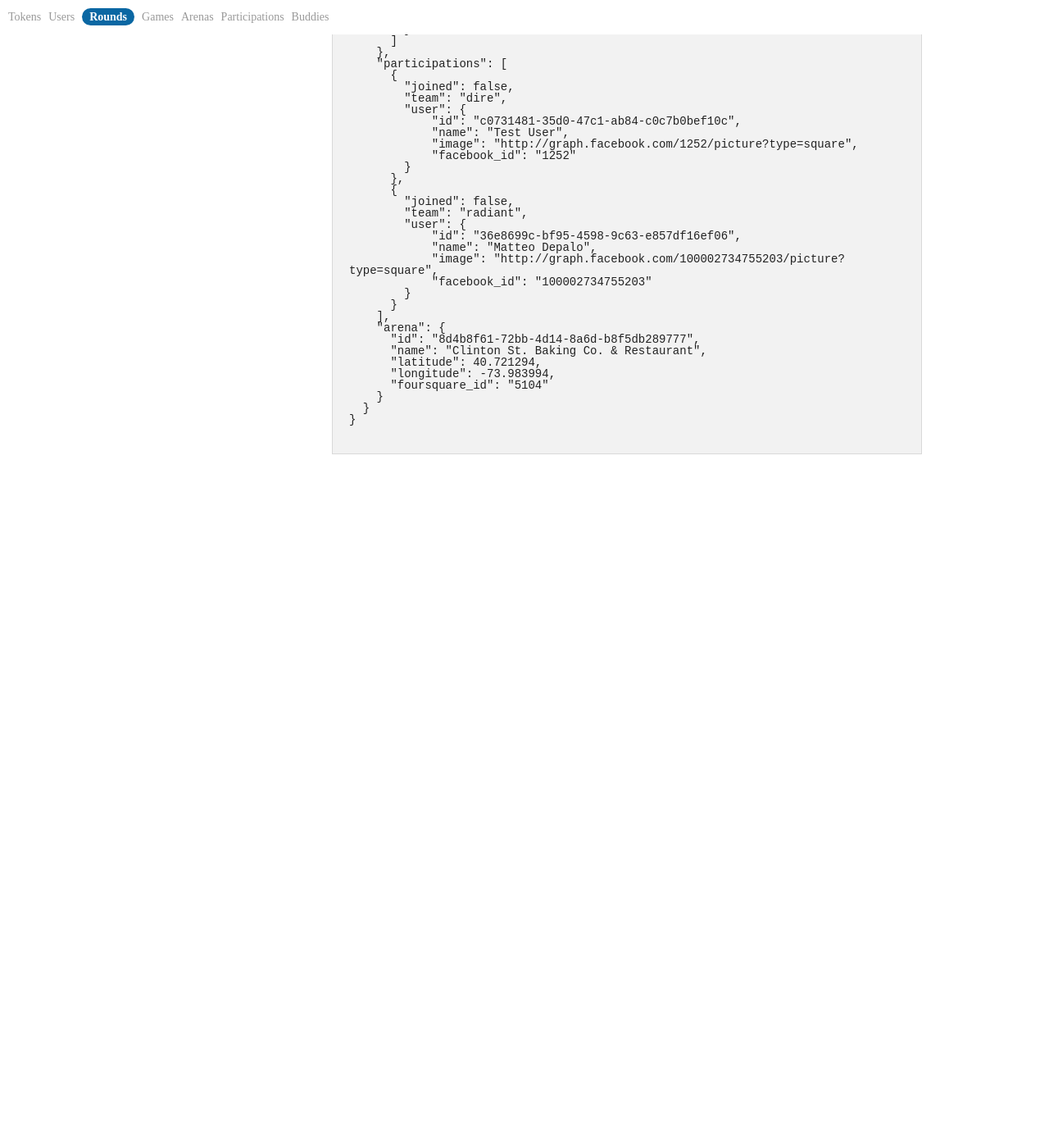
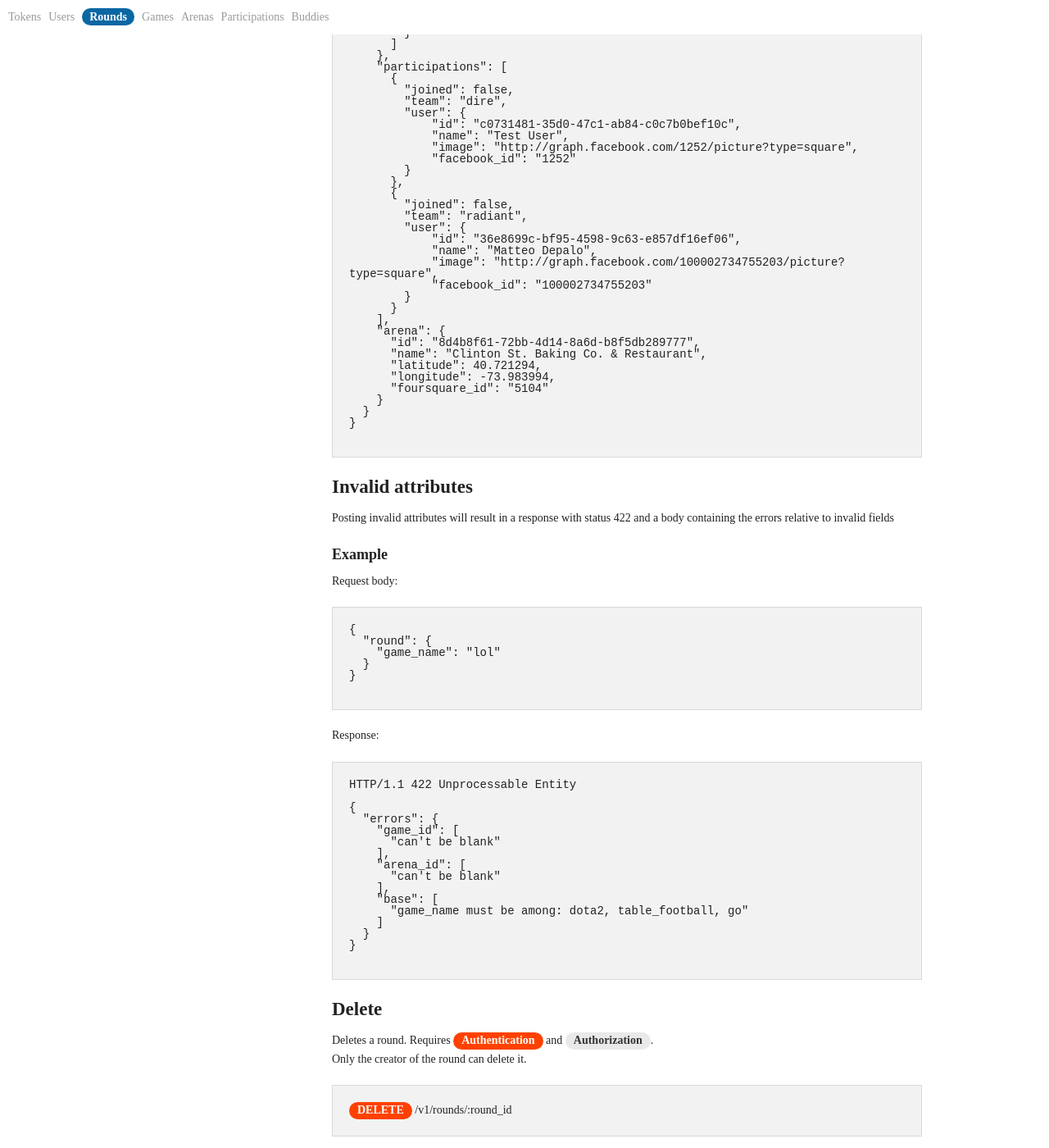
Before and after one commit to matteodepalo/playround-developer, a Jekyll site: the page built from index.html, in a window 1280 px wide and 1400 px high, scrolled down 6085 px. Shown: the whole window at 82% size. Built offline with Jekyll 4.4.1, drawn with Linux system fonts in a browser that asks for light colours; some web fonts are replaced; before the commit the page ends 6709 px from its top, so only the background shows below that; some of the changed text lies outside the part shown.

Commit message:
Added rounds DELETE and POST invalid attributes

```diff
--- a/_includes/basics.html
+++ b/_includes/basics.html
@@ -54,7 +54,7 @@ HTTP/1.1 422 Unprocessable Entity
     <h3>Unauthorized</h3>
 
     <p>
-      Some requests require authentication and they will be marked in the documentation with the <span class="round alert label">Authentication</span> label.<br/>
+      Some requests require authentication and they will be marked in the documentation with the <span class="authentication">Authentication</span> label.<br/>
       If an authentication token is not provided the server will respond with the 401 status code and the following body
     </p>
 
@@ -79,7 +79,7 @@ HTTP/1.1 422 Unprocessable Entity
     <h3>Forbidden</h3>
 
     <p>
-      Some requests require authorization. For example only the round creator can use the PATCH /rounds/:id endpoint. Requests requiring authorization will be marked with the <span class="round secondary label">Authorization</span> label along with a list of users who can access that endpoint.<br/>
+      Some requests require authorization. For example only the round creator can use the PATCH /rounds/:id endpoint. Requests requiring authorization will be marked with the <span class="authorization">Authorization</span> label along with a list of users who can access that endpoint.<br/>
       If the current user is not authorized to perform that request the server will respond with the 403 status code and no body.
     </p>
   </section>
--- a/_includes/rounds.html
+++ b/_includes/rounds.html
@@ -39,10 +39,13 @@ HTTP/1.1 200 Success
   </div>
 
   <h4>Create</h4>
-  <p>Starts a new round</p>
+  <p>
+    Starts a new round.<br/>
+
+    Requires <span class="authentication">Authentication</span>.<br/>
+  </p>
 
   <div class="endpoint">
-    <span class="authentication">Authentication</span>
     <span class="post">POST</span> /v1/rounds
   </div>
 
@@ -95,7 +98,7 @@ HTTP/1.1 200 Success
     </tbody>
   </table>
 
-  <h4>Example</h4>
+  <h5>Example</h5>
 
   <p>Request body:</p>
 
@@ -178,4 +181,100 @@ HTTP/1.1 201 Created
 }
     </pre>
   </div>
+
+  <h4>Invalid attributes</h4>
+
+  <p>Posting invalid attributes will result in a response with status 422 and a body containing the errors relative to invalid fields</p>
+
+  <h5>Example</h5>
+
+  <p>Request body:</p>
+
+  <div class="code">
+    <pre>
+{
+  "round": {
+    "game_name": "lol"
+  }
+}
+    </pre>
+  </div>
+
+  <p>Response:</p>
+
+  <div class="code">
+    <pre>
+HTTP/1.1 422 Unprocessable Entity
+
+{
+  "errors": {
+    "game_id": [
+      "can't be blank"
+    ],
+    "arena_id": [
+      "can't be blank"
+    ],
+    "base": [
+      "game_name must be among: dota2, table_football, go"
+    ]
+  }
+}
+    </pre>
+  </div>
+
+  <h4>Delete</h4>
+  <p>
+    Deletes a round.
+
+    Requires <span class="authentication">Authentication</span> and <span class="authorization">Authorization</span>.<br/>
+
+    Only the creator of the round can delete it.
+  </p>
+
+  <div class="endpoint">
+    <span class="delete">DELETE</span> /v1/rounds/:round_id
+  </div>
+
+  <h5>Example</h5>
+
+  <p>Response:</p>
+
+  <div class="code">
+    <pre>
+HTTP/1.1 200 Success
+
+{
+  "round": {
+    "id": "2daf4670-a41c-4a78-aa52-7a63b25f10e5",
+    "state": "waiting_for_players",
+    "game": {
+      "id": "4c9384a8-aa77-415b-bff7-9fcb5ec3231e",
+      "name": "dota2",
+      "display_name": "Dota 2",
+      "image_url": "http://localhost:8080/assets/dota2.jpg",
+      "teams": [
+        {
+          "name": "radiant",
+          "display_name": "Radiant",
+          "number_of_players": 5
+        },
+        {
+          "name": "dire",
+          "display_name": "Dire",
+          "number_of_players": 5
+        }
+      ]
+    },
+    "participations": [],
+    "arena": {
+      "id": "7a4f2962-ceb7-4f49-85bd-e34c306206ca",
+      "name": "Clinton St. Baking Co. & Restaurant",
+      "latitude": 40.721294,
+      "longitude": -73.983994,
+      "foursquare_id": "5104"
+    }
+  }
+}
+    </pre>
+  </div>
 </section>
--- a/_includes/tokens.html
+++ b/_includes/tokens.html
@@ -28,7 +28,7 @@
     </tbody>
   </table>
 
-  <h4>Example</h4>
+  <h5>Example</h5>
 
   <p>Request body:</p>
 
--- a/sass/app.scss
+++ b/sass/app.scss
@@ -79,6 +79,10 @@ table {
   @include label($radius: 1000px, $bg: $alert-color);
 }
 
+.authorization {
+  @include label($radius: 1000px, $bg: $secondary-color);
+}
+
 .parameter {
   @include label($bg: $secondary-color);
 }
```
Also changed, not shown: css/app.css.
